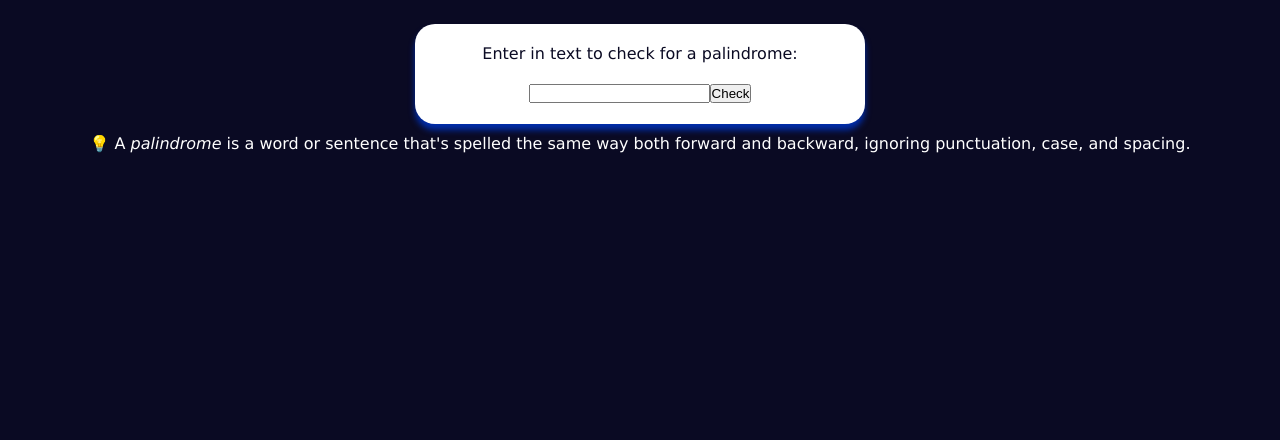
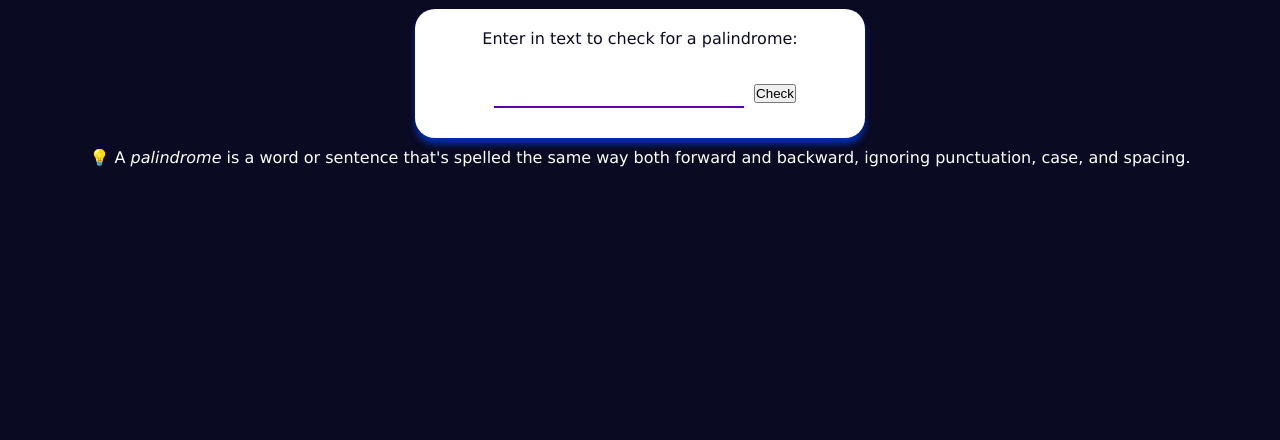
Before and after one commit to Erikote04/Palindrome-Checker, a plain HTML site: page index.html in a window 1280 px wide. Shown: the part 360-800 px from the top of the page. Drawn offline with Linux system fonts and the light colour scheme.

Commit message:
[Styles] Input

```diff
--- a/styles.css
+++ b/styles.css
@@ -14,6 +14,7 @@ body {
     width: 100%;
     min-height: 100vh;
     position: relative;
+
     display: flex;
     flex-direction: column;
     align-items: center;
@@ -23,6 +24,7 @@ body {
 .title {
     margin-bottom: 20px;
     padding: 10px 0;
+
     text-align: center;
     font-size: 2.5rem;
 }
@@ -47,3 +49,15 @@ label {
     margin-bottom: 20px;
     color: #0a0a23;
 }
+
+.palindrome-input {
+    width: 250px;
+    height: 30px;
+    margin: 10px;
+
+    text-align: center;
+    font-size: 1.2rem;
+
+    border: none;
+    border-bottom: 2px solid #5a01a7;
+}
```
